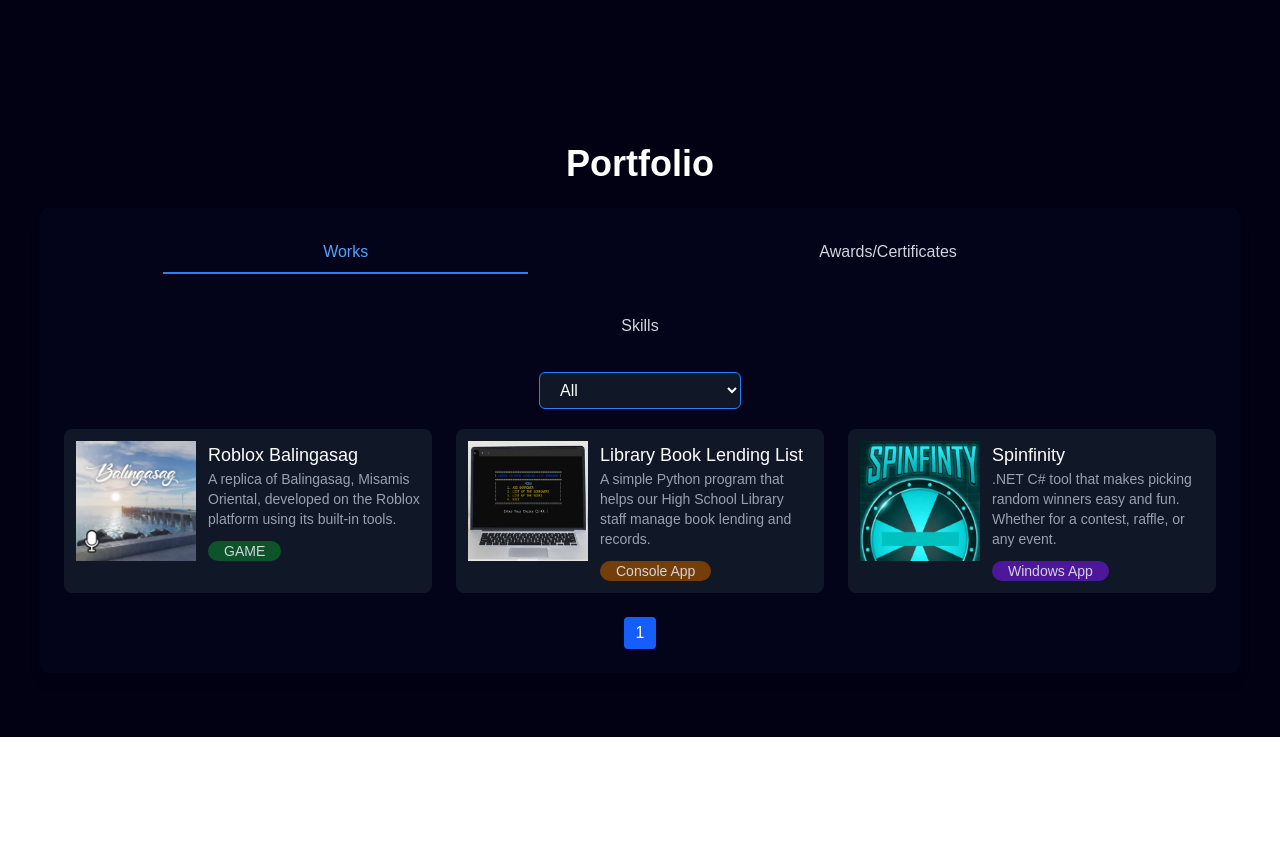
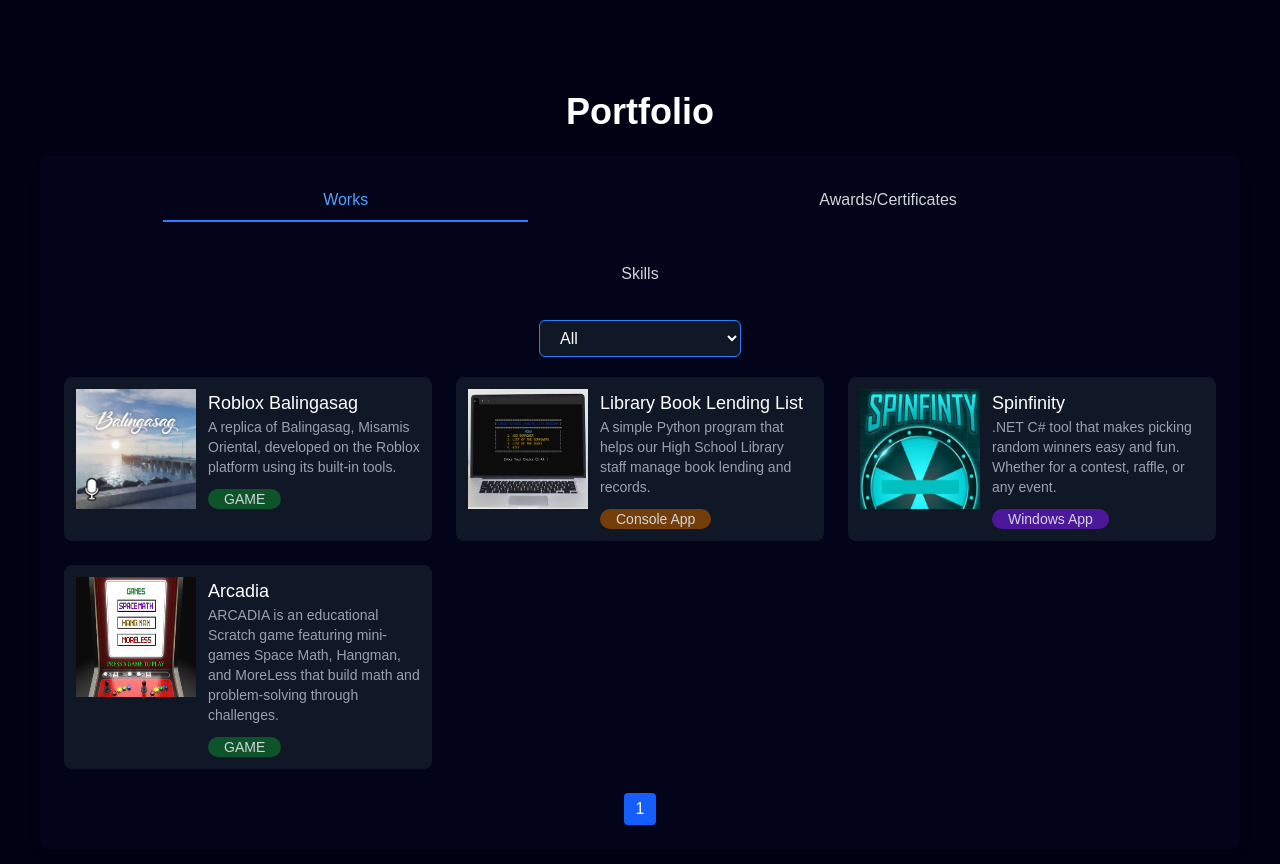
Before and after one commit to Pheszm/portfolio, a Next.js app: page /HomePart/Portfolio in a window 1280 px wide. Shown: the top 864 px of the page. Before the commit the page ends 800 px from the top, so only its background shows below. Built offline with nearby package versions, Linux system fonts and the light colour scheme.

Commit message:
Adding Works & Minor Adjustment

```diff
--- a/pages/HomePart/About.js
+++ b/pages/HomePart/About.js
@@ -14,7 +14,7 @@
         className="py-20 px-6 max-w-7xl mx-auto flex flex-col lg:flex-row items-center pt-30"
       >
         {/* Left Side (Text) */}
-        <motion.div className="lg:w-1/2 mb-8 lg:mb-0">
+        <motion.div className="lg:w-1/2 mb-8 lg:mb-0 order-2 md:order-1">
           <motion.h2
             variants={fadeIn}
             className="text-4xl font-bold mb-8 text-center lg:text-left text-white pt-5"
@@ -33,7 +33,7 @@
         {/* Right Side (Image) */}
         <motion.div
           variants={fadeIn}
-          className="lg:w-1/2 mb-8 lg:mb-0 flex justify-center"
+          className="lg:w-1/2 mb-8 lg:mb-0 flex justify-center order-1 md:order-2"
           initial={{ opacity: 0 }}
           whileInView={{ opacity: 1, scale: 1.1 }}
           transition={{ duration: 1 }}
@@ -53,7 +53,7 @@
         whileInView="visible"
         variants={stagger}
         viewport={{ once: false, amount: 0.3 }}
-        className="py-20 px-6 max-w-7xl mx-auto"
+        className="pt-10 pb-20 px-6 max-w-7xl mx-auto"
       >
 
       <motion.h3
--- a/pages/HomePart/Home.js
+++ b/pages/HomePart/Home.js
@@ -72,7 +72,7 @@
         <Hero isMounted={isMounted} fadeIn={fadeIn} />
       </section>
 
-      <section id="about" className='pb-20'>
+      <section id="about">
         <About fadeIn={fadeIn} stagger={stagger} />
       </section>
 
--- a/pages/HomePart/Portfolio.js
+++ b/pages/HomePart/Portfolio.js
@@ -18,7 +18,7 @@
     >
       <motion.h2
         variants={fadeIn}
-        className="text-3xl sm:text-4xl font-bold mb-6 text-center text-white pt-20">
+        className="text-3xl sm:text-4xl font-bold mb-6 text-center text-white pt-7">
         Portfolio
       </motion.h2>
 
--- a/pages/HomePart/WorksNav/main.js
+++ b/pages/HomePart/WorksNav/main.js
@@ -27,6 +27,15 @@
         badgeClass: "bg-violet-900",
         image: "/WorksAssets/SpinfinityProfile.jpg",
         link: "https://www.canva.com/design/DAFx_fd-Dco/7mCD5q3E1j-ae2k0_nj-Ug/view?utm_content=DAFx_fd-Dco&utm_campaign=designshare&utm_medium=link2&utm_source=uniquelinks&utlId=h64a2df2efd"
+    },
+    {
+        id: 4,
+        title: "Arcadia",
+        description: "ARCADIA is an educational Scratch game featuring mini-games Space Math, Hangman, and MoreLess that build math and problem-solving through challenges.",
+        category: "GAME",
+        badgeClass: "bg-green-900",
+        image: "/WorksAssets/AcadiaProfile.jpg",
+        link: "https://www.canva.com/design/DAGtO4nXGfQ/6reZLP4ZbdhitSl7mbKmzA/view?utm_content=DAGtO4nXGfQ&utm_campaign=designshare&utm_medium=link2&utm_source=uniquelinks&utlId=h38e3a09315"
     }
 ];
 
```
Also changed, not shown: public/WorksAssets/AcadiaProfile.jpg (added).
